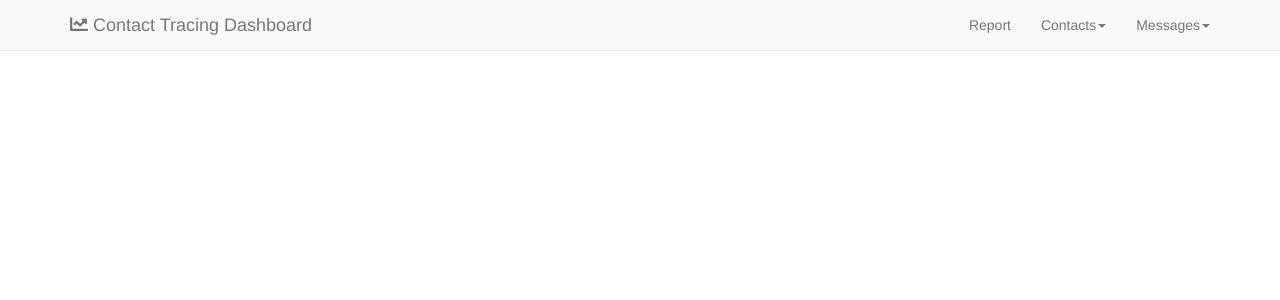
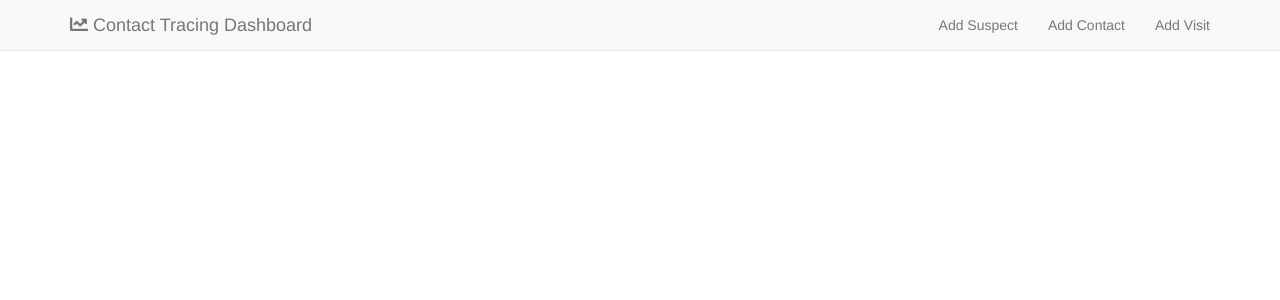
Before and after one commit to faithNassiwa/epihack-contact-tracing-and-monitoring, a Django app: page / in a window 1280 px wide. Shown: the top 300 px of the page. Run offline with Django 3.2, Linux system fonts and the light colour scheme; some libraries are stand-ins or nearby versions.

Commit message:
Complete Dashboard

```diff
--- a/report/templates/report/base.html
+++ b/report/templates/report/base.html
@@ -40,27 +40,10 @@
                 <div id="navbar-main" class="navbar-collapse collapse">
 
                     <ul class="nav navbar-nav navbar-right">
-                        <li><a href="#">Report</a></li>
-                      <li class="dropdown">
-                          <a href="#" class="dropdown-toggle" data-toggle="dropdown" role="button" aria-haspopup="true"
-                             aria-expanded="false">Contacts<span class="caret"></span></a>
-                          <ul class="dropdown-menu">
-                            <li><a href="#"><i class="fas fa-arrow-alt-circle-down"></i> SMS Maama ANC</a></li>
-                            <li><a href="#"><i class="fas fa-arrow-alt-circle-down"></i> SMS Maama Baby </a></li>
-                            <li><a href="#"><i class="fas fa-arrow-alt-circle-down"></i> SMS Maama Opt Out</a></li>
-                          </ul>
-                        </li>
-                        <li class="dropdown">
-                          <a href="#" class="dropdown-toggle" data-toggle="dropdown" role="button" aria-haspopup="true"
-                             aria-expanded="false">Messages<span class="caret"></span></a>
-                          <ul class="dropdown-menu">
-                            <li><a href="#"><i class="fas fa-arrow-alt-circle-down"></i> Messages Count Weekly</a></li>
-                            <li><a href="#"><i class="fas fa-arrow-alt-circle-down"></i> Outgoing & Incoming </a></li>
-                            <li><a href="#"><i class="fas fa-arrow-alt-circle-down"></i> All Failed Messages</a></li>
-                            <li><a href="#"><i class="fas fa-arrow-alt-circle-down"></i> All Pending Messages</a></li>
-                            <li><a href="#"><i class="fas fa-arrow-alt-circle-down"></i> All Delivered Messages</a></li>
-                          </ul>
-                        </li>
+                        <li><a href="http://epihack.faithnassiwa.com/admin/contact/contact/add/">Add Suspect</a></li>
+                        <li><a href="http://epihack.faithnassiwa.com/admin/suspect/suspect/add/">Add Contact</a></li>
+                        <li><a href="http://epihack.faithnassiwa.com/admin/visit/visit/add/">Add Visit</a></li>
+
                     </ul>
                 </div>
             </div>
```
